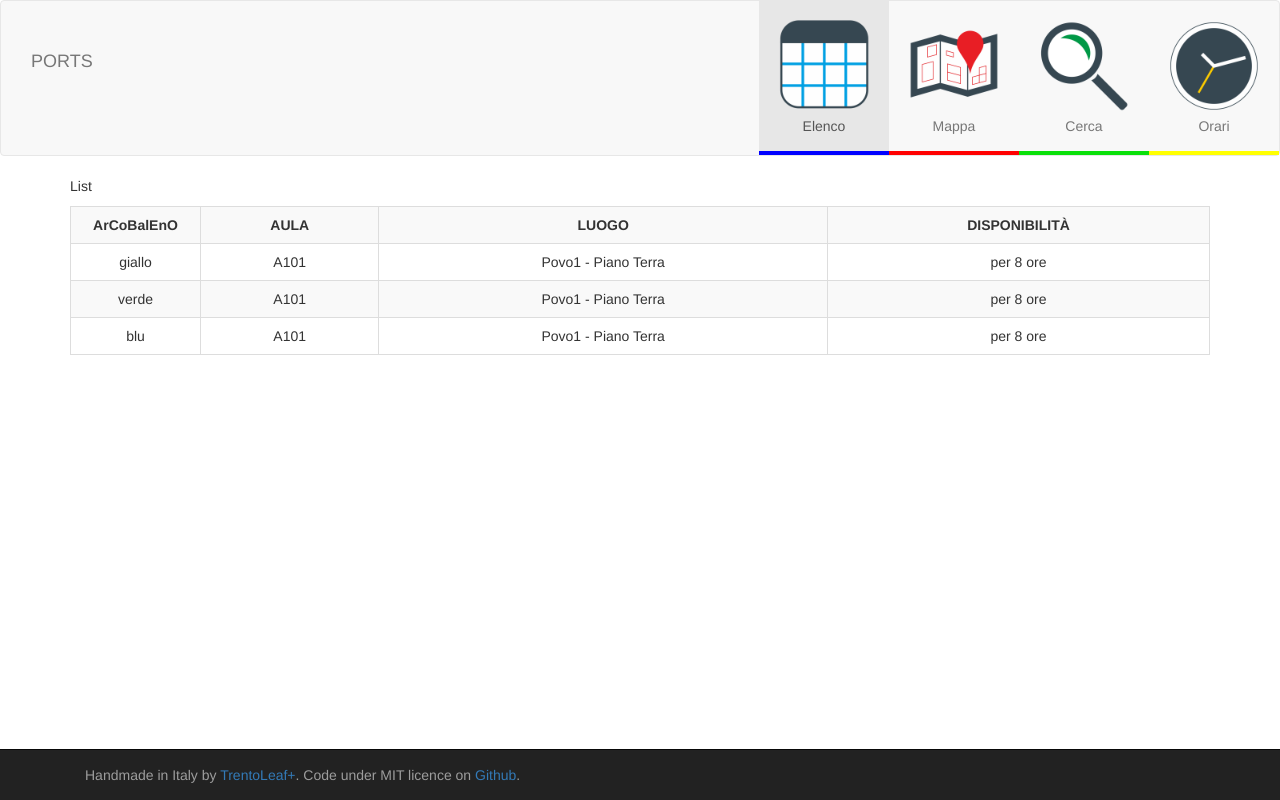
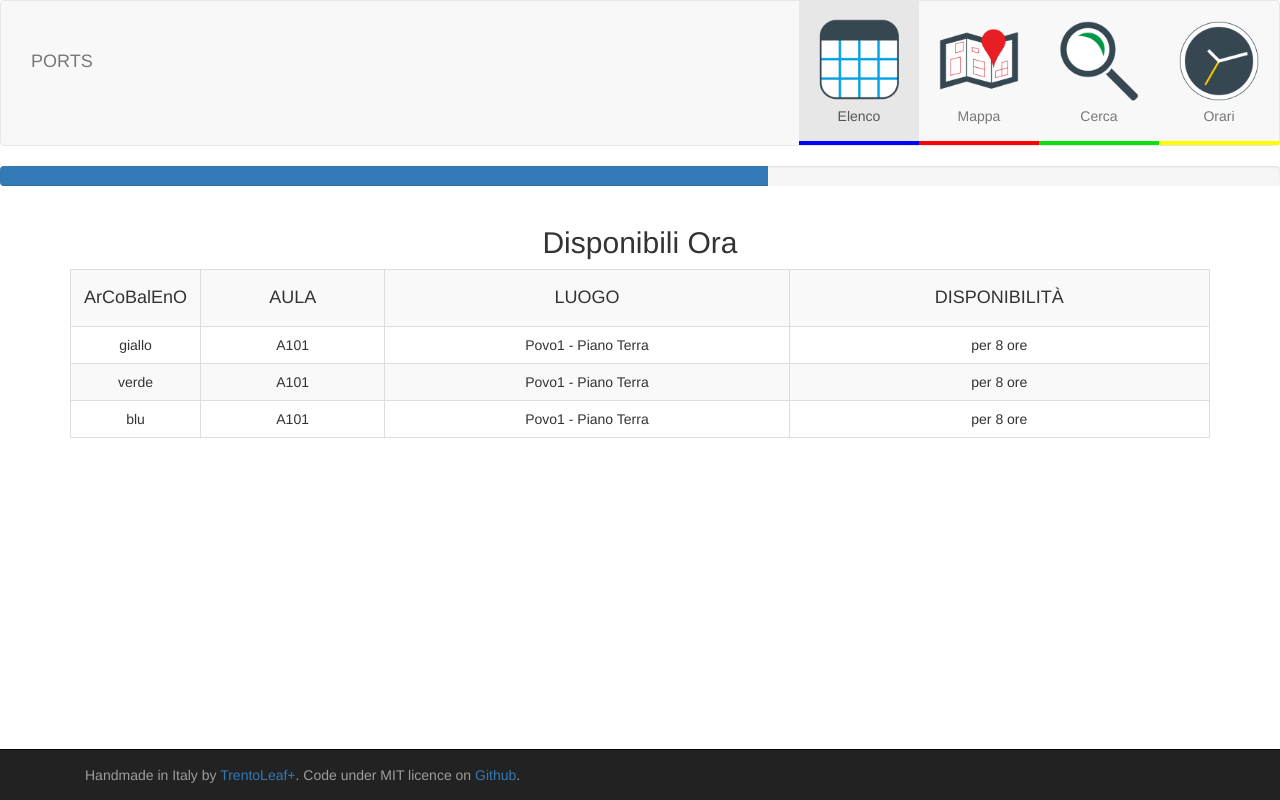
Before and after one commit to TrentoLeaf/Ports, a plain HTML site: page index.html at #/list in a window 1280 px wide. Drawn offline with Linux system fonts and the light colour scheme.

Commit message:
Bla bla bla

```diff
--- a/css/style.css
+++ b/css/style.css
@@ -1,6 +1,6 @@
 img{
-	width: 100px;
-	height : 100px;
+	width: 90px;
+	height : 90px;
 }
 /*
 tr:first-child{
--- a/index.html
+++ b/index.html
@@ -40,7 +40,7 @@
 				<h1 class="navbar-brand text-uppercase">PORTS</h1>
 			</a>
 		  </div>
-		  <!—Elementi della barra -->
+		  <!--Elementi della barra -->
 		  <div class="collapse navbar-collapse navbar-ex1-collapse">
 			<ul class="nav navbar-nav navbar-right">
 			  <li class="active" style="border-bottom: 4px solid blue">
@@ -70,7 +70,13 @@
 			</ul>
 		  </div><!-- /.navbar-collapse -->
 		</nav>
-		<!--fine nav -->
+
+		<!-- barra caricamento pagina web-->
+		<div class="progress">
+		  <div class="progress-bar" role="progressbar" aria-valuenow="60" aria-valuemin="0" aria-valuemax="100" style="width: 60%;">
+			<span class="sr-only">60% Complete</span>
+		  </div>
+		</div>
 
 		<!-- Contenuto dinamico -->
         <div class="container">
@@ -80,6 +86,7 @@
 
          </div>
 
+		<!--Footer-->
         <footer class="navbar navbar-inverse navbar-fixed-bottom">
 			<div class="container">
 				<p class="navbar-text">Handmade in Italy by <a href="#">TrentoLeaf+</a>. Code under MIT licence on <a href="#">Github</a>.</p>
--- a/partials/list.html
+++ b/partials/list.html
@@ -1,18 +1,14 @@
-<p>List</p>
-
-
-
 <!--titolo pagina-->
-<title class="text-capitalize">Disponibili Ora</title>
+<h2 class="text-capitalize text-center">Disponibili Ora</h2>
 
 <!--Inizio tabella orari-->
 <table class="table table-striped table-bordered">
 	<col width="130">
 	<tr>
-		<th class="text-center">ArCoBalEnO</th>
-		<th class="text-center">AULA</th>
-		<th class="text-center">LUOGO</th>
-		<th class="text-center">DISPONIBILITÀ</th>
+		<th class="text-center"><h4>ArCoBalEnO</h4></th>
+		<th class="text-center"><h4>AULA</h4></th>
+		<th class="text-center"><h4>LUOGO</h4></th>
+		<th class="text-center"><h4>DISPONIBILITÀ</h4></th>
 	</tr>
 	<tr>
 		<td class="text-center">giallo</td>
```
